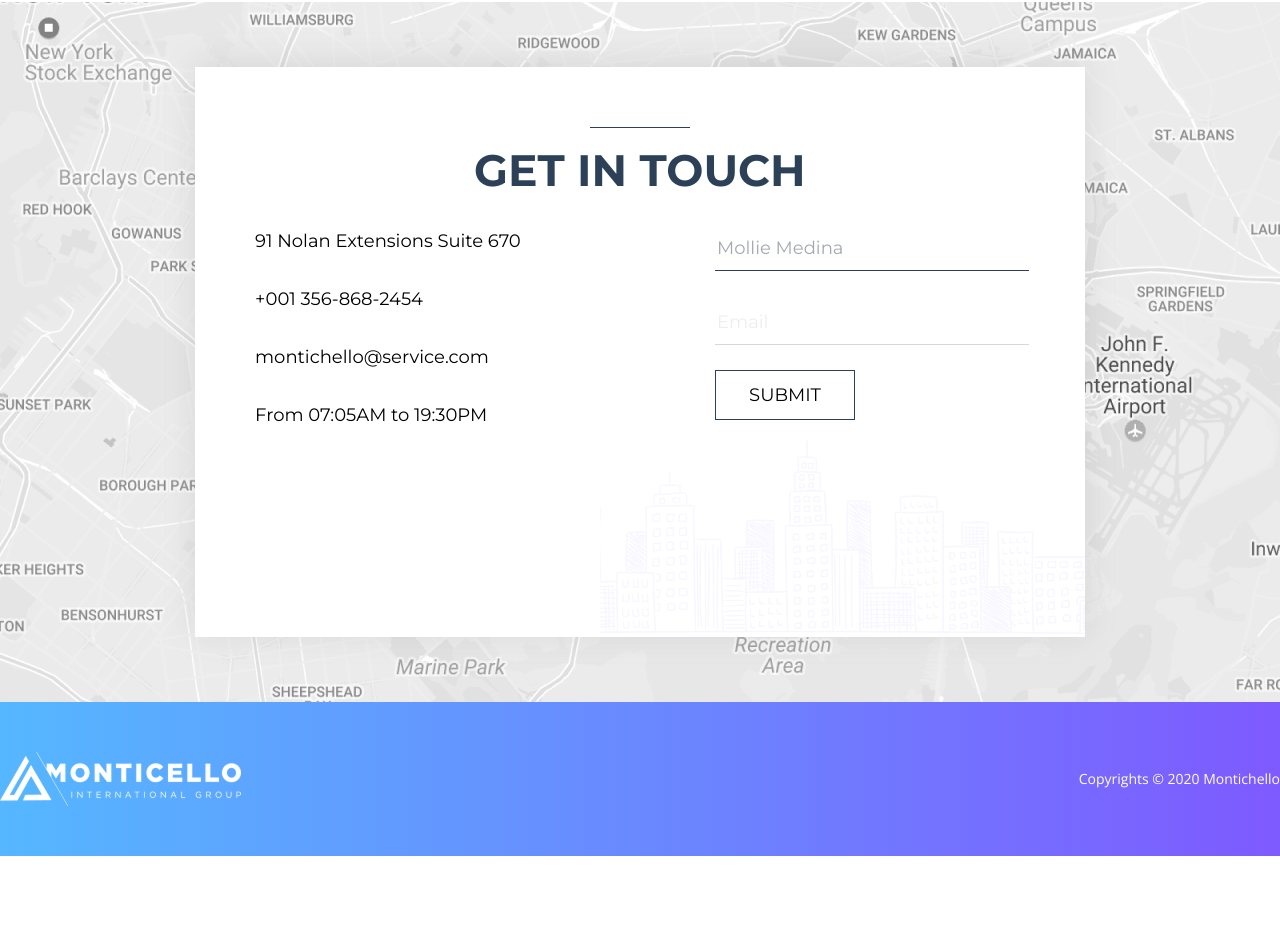
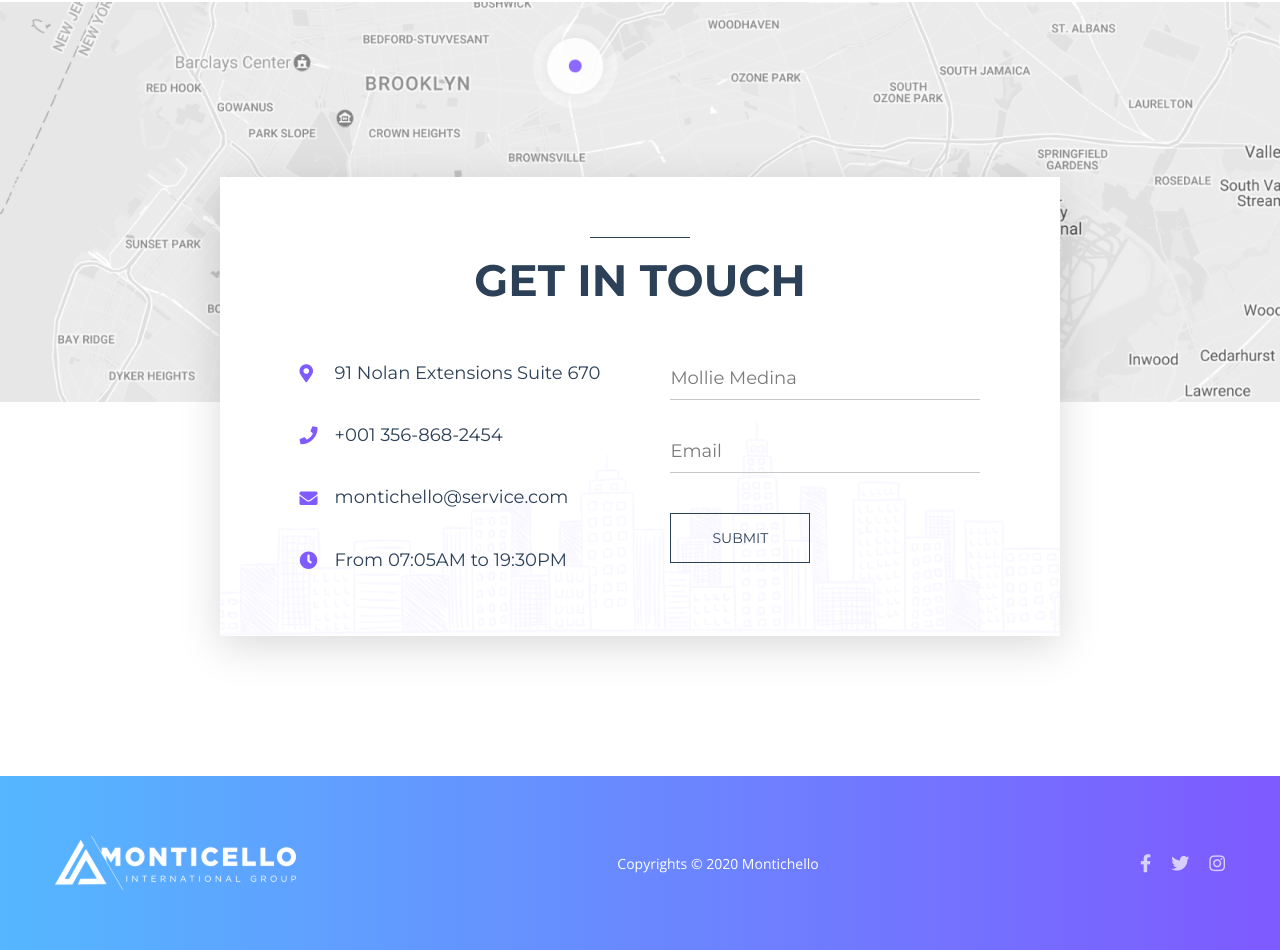
Before and after one commit to dimajpeg/monticello, a plain HTML site: page index.html in a window 1280 px wide. Shown: the part 4574-5524 px from the top of the page. Before the commit the page ends 5430 px from the top, so only its background shows below. Drawn offline with nearby package versions, Linux system fonts and the light colour scheme.

Commit message:
Refactor contact section layout and add social media icons

```diff
--- a/index.html
+++ b/index.html
@@ -192,25 +192,33 @@
         <button>SEE MORE</button>
       </div>
     </section>
+  </main>
 
+<!-- ИЗМЕНЕНИЕ: Секция теперь содержит ТОЛЬКО карту -->
+<section id="contact" class="contact-map">
+    <!-- Этот блок просто для фона с картой -->
+</section>
 
-    <section id="contact" class="contact">
+<!-- ИЗМЕНЕНИЕ: Белый блок теперь находится МЕЖДУ секцией и футером -->
+<div class="contact-box-wrapper">
     <div class="container">
-
         <div class="contact-box">
             <div class="title">
                 <hr>
                 <h2>GET IN TOUCH</h2>
             </div>
+            <div class="contact-content">
               <div class="contacts-info">
                 <ul>
-              <li>91 Nolan Extensions Suite 670</li>
-              <li>+001 356-868-2454</li>
-              <li>montichello@service.com</li>
-              <li>From 07:05AM to 19:30PM</li>
+                    <!-- ИЗМЕНЕНИЕ: Добавляем классы для каждой иконки -->
+                    <li class="icon-location">91 Nolan Extensions Suite 670</li>
+                    <li class="icon-phone">+001 356-868-2454</li>
+                    <li class="icon-mail">montichello@service.com</li>
+                    <li class="icon-clock">From 07:05AM to 19:30PM</li>
                 </ul>
             </div>
 
+            <!-- Правая колонка с формой (без изменений) -->
             <form>
                 <input type="text" placeholder="Mollie Medina">
                 <input type="email" placeholder="Email">
@@ -218,16 +226,24 @@
             </form>
         </div>
     </div>
-    </section>
-
-  </main>
+</div>
+</div>
 
 <footer class="footer">
     <div class="container">
         <img src="images/Logo.png" alt="Monticello Logo">
         <p>Copyrights © 2020 Montichello</p>
+
+        <!-- ИЗМЕНЕНИЕ: Добавляем блок с иконками соцсетей -->
+        <div class="social-footer">
+            <a href="#"><i class="fab fa-facebook-f"></i></a>
+            <a href="#"><i class="fab fa-twitter"></i></a>
+            <a href="#"><i class="fab fa-instagram"></i></a>
+        </div>
     </div>
 </footer>
+
+
 </body>
 
 </html>
--- a/style.css
+++ b/style.css
@@ -508,18 +508,22 @@ body {
         grid-column: 1 / 3;
         grid-row: 1 / 3;
       }
+
       .gallery-item:nth-child(2) {
         grid-column: 3 / 4;
         grid-row: 1 / 2;
       }
+
       .gallery-item:nth-child(3) {
         grid-column: 4 / 5;
         grid-row: 1 / 2;
       }
+
       .gallery-item:nth-child(4) {
         grid-column: 3 / 4;
         grid-row: 2 / 3;
       }
+
       .gallery-item:nth-child(5) {
         grid-column: 4 / 5;
         grid-row: 2 / 3;
@@ -588,52 +592,56 @@ body {
     }
   }
 
-  .contact {
-    height: 700px;
-    padding: 0;
+  .contact-map {
+    height: 400px;
+    /* Высота видимой части карты */
     background: url('../images/map.png') no-repeat center center / cover;
+  }
 
+  /* Обертка для нашего белого блока */
+  /* Это совершенно новый класс, которого раньше не было */
+  .contact-box-wrapper {
+    /* ГЛАВНЫЙ ТРЮК: двигаем весь этот блок вверх, чтобы он наложился на карту */
+    margin-top: -225px;
+    /* Примерно половина высоты белого блока */
+    position: relative;
+    z-index: 5;
+    /* Чтобы он был выше футера и других элементов */
+    padding-bottom: 140px;
+    /* Отступ до футера */
+
+    /* Контейнер внутри обертки */
+    .container {
       display: flex;
       justify-content: center;
       align-items: center;
 
+      /* Стили для самого белого блока */
       .contact-box {
-      width: 770px;
-      height: 450px;
         background-color: var(--color-white);
-      box-shadow: 0 -4px 30px 0 rgba(133, 133, 133, 0.2);
-      padding: 60px;
+        box-shadow: 0 10px 40px rgba(0, 0, 0, 0.15);
+        padding: 60px 80px;
         position: relative;
         overflow: hidden;
+        /* Скрываем вылезающий рисунок города */
 
-      display: flex;
-      justify-content: space-between;
-      align-items: flex-start;
-
+        /* Фоновый рисунок города */
         &::before {
           content: '';
           position: absolute;
           bottom: 0;
           right: 0;
-        width: 485px;
+          width: 100%;
           height: 275px;
           background: url('../images/city-background.png') no-repeat bottom right;
+          background-size: contain;
           z-index: 1;
         }
 
-      &>* {
-        position: relative;
-        z-index: 2;
-      }
-    }
-
+        /* Заголовок */
         .title {
-      position: absolute;
-      top: 60px;
-      left: 50%;
-      transform: translateX(-50%);
-      width: 332px;
-      height: 84px;
+          text-align: center;
+          margin-bottom: 50px;
 
           hr {
             width: 100px;
@@ -653,11 +661,16 @@ body {
           }
         }
 
+        /* Контент в две колонки */
+        .contact-content {
+          display: flex;
+          justify-content: space-between;
+          gap: 70px;
+          position: relative;
+          z-index: 2;
 
+          /* Левая колонка */
           .contacts-info {
-      width: 286px;
-      margin-top: 100px;
-
             ul {
               list-style: none;
               padding: 0;
@@ -666,91 +679,153 @@ body {
 
             li {
               font-family: var(--font-family);
+              font-weight: 400;
               font-size: 18px;
-        line-height: 156%;
-        color: #000;
+              color: #2c4058;
+              line-height: 1.8;
               margin-bottom: 30px;
 
-        display: flex;
-        align-items: center;
+              /* ИЗМЕНЕНИЕ: Добавляем отступ слева для иконки */
+              position: relative;
+              padding-left: 35px;
 
+              &:last-child {
+                margin-bottom: 0;
+              }
 
+              /* ИЗМЕНЕНИЕ: Общие стили для всех иконок */
               &::before {
-          font-family: var(--font3);
-          font-size: 24px;
+                font-family: 'Font Awesome 5 Free';
+                font-weight: 900;
+                /* Solid icons */
+                position: absolute;
+                left: 0;
+                top: 50%;
+                transform: translateY(-50%);
                 color: var(--color-purple);
-          margin-right: 15px;
-        }
+                font-size: 18px;
               }
             }
 
+            /* ИЗМЕНЕНИЕ: Указываем конкретную иконку для каждого элемента */
+            li.icon-location::before {
+              content: '\f3c5';
+            }
+
+            /* fa-map-marker-alt */
+            li.icon-phone::before {
+              content: '\f095';
+            }
+
+            /* fa-phone */
+            li.icon-mail::before {
+              content: '\f0e0';
+            }
+
+            /* fa-envelope */
+            li.icon-clock::before {
+              content: '\f017';
+            }
+
+            /* fa-clock */
+          }
+
+          /* Правая колонка */
           form {
             width: 310px;
-      height: 195px;
-      margin-top: 100px;
 
             input {
-        width: 310px;
-        height: 41px;
+              width: 100%;
               border: none;
-        border-bottom: 1px solid #2c4058;
+              border-bottom: 1px solid #c7c7c7;
               background-color: transparent;
-
+              padding: 10px 0;
               font-family: var(--font-family);
-        font-weight: 400;
               font-size: 18px;
-        color: #000;
+              color: #2c4058;
+              transition: border-color 0.3s ease;
 
               &:focus {
                 outline: none;
+                border-bottom-color: var(--color-purple);
               }
 
               &::placeholder {
-          font-family: var(--font-family);
-          font-weight: 400;
-          font-size: 18px;
-          color: #4b5562;
-          opacity: 0.5;
+                color: #7a7a7a;
+                opacity: 1;
               }
             }
 
             input[type="email"] {
               margin-top: 30px;
-        opacity: 0.2;
             }
 
-      button {
+            button[type="submit"] {
+              display: block;
+              margin-top: 40px;
               width: 140px;
               height: 50px;
               border: 1px solid #2c4058;
+              cursor: pointer;
               background-color: transparent;
-        margin-top: 25px;
-        cursor: pointer;
-
               font-family: var(--font-family);
               font-weight: 400;
-        font-size: 18px;
-        color: #000;
+              font-size: 14px;
+              color: #2c4058;
               text-transform: uppercase;
+              transition: all 0.3s ease;
+
+              &:hover {
+                background-color: #2c4058;
+                color: #fff;
+              }
+            }
+          }
+        }
       }
     }
   }
 
-
-  footer {
-    padding: 50px 0;
-    background: linear-gradient(to right, var(--color-blue), var(--color-purple));
+  /* Футер теперь обычный блок, без наложений */
+  .footer {
+    background: linear-gradient(to right, #55b7ff, #7e5aff);
+    padding: 60px 0;
+    position: relative;
+    z-index: 1;
 
     .container {
+      max-width: 1170px;
+      margin: 0 auto;
+      padding: 0 15px;
       display: flex;
       justify-content: space-between;
       align-items: center;
-    }
 
       p {
         font-family: var(--third-family);
         font-size: 14px;
         color: var(--color-white);
+        margin: 0;
+      }
+
+      /* ИЗМЕНЕНИЕ: Стили для иконок соцсетей в футере */
+      .social-footer {
+        display: flex;
+        align-items: center;
+        gap: 20px;
+
+        a {
+          color: var(--color-white);
+          text-decoration: none;
+          font-size: 18px;
+          opacity: 0.7;
+          transition: opacity 0.3s ease;
+
+          &:hover {
+            opacity: 1;
+          }
+        }
+      }
     }
   }
 
```
Lines whose indentation alone changed are shown as unchanged.
